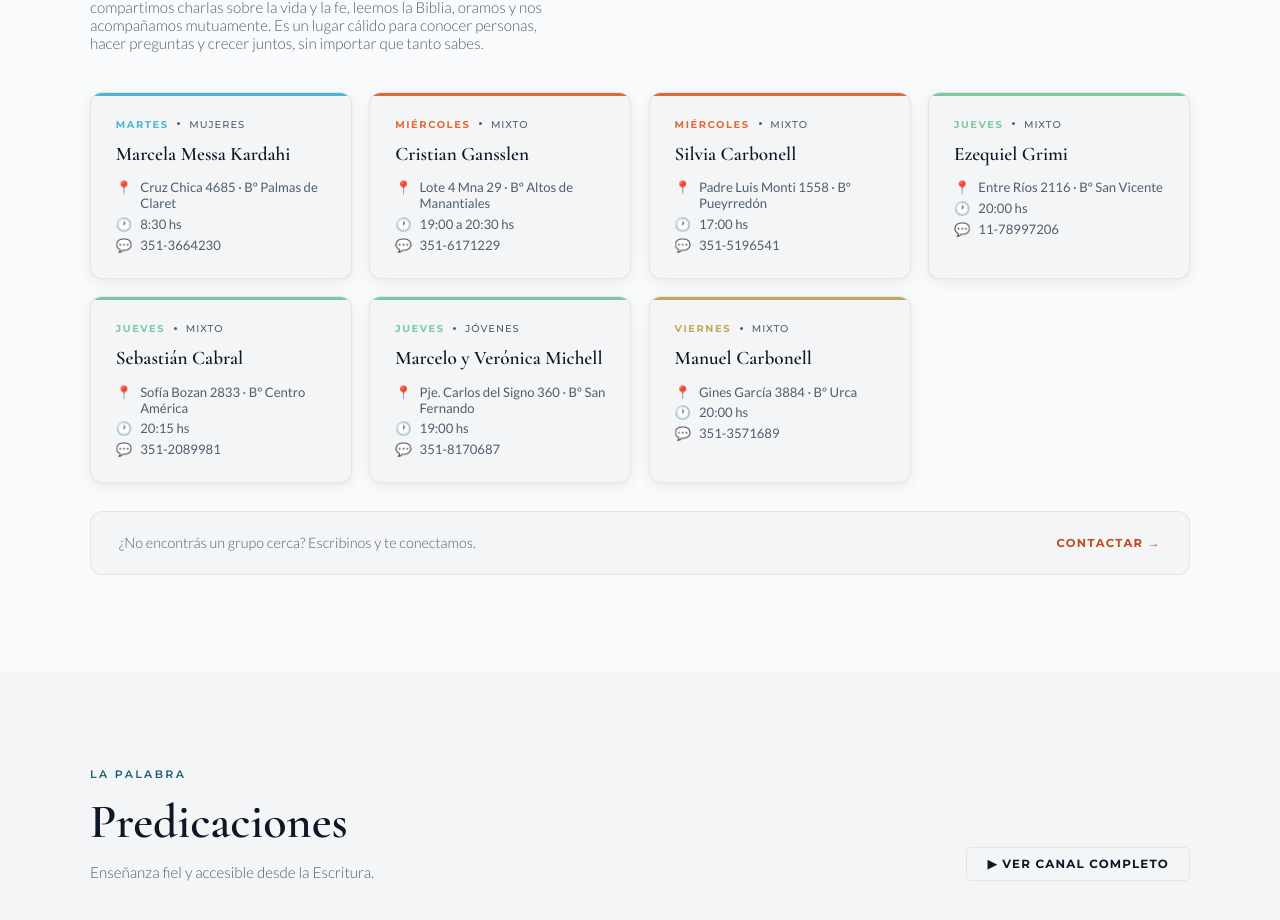
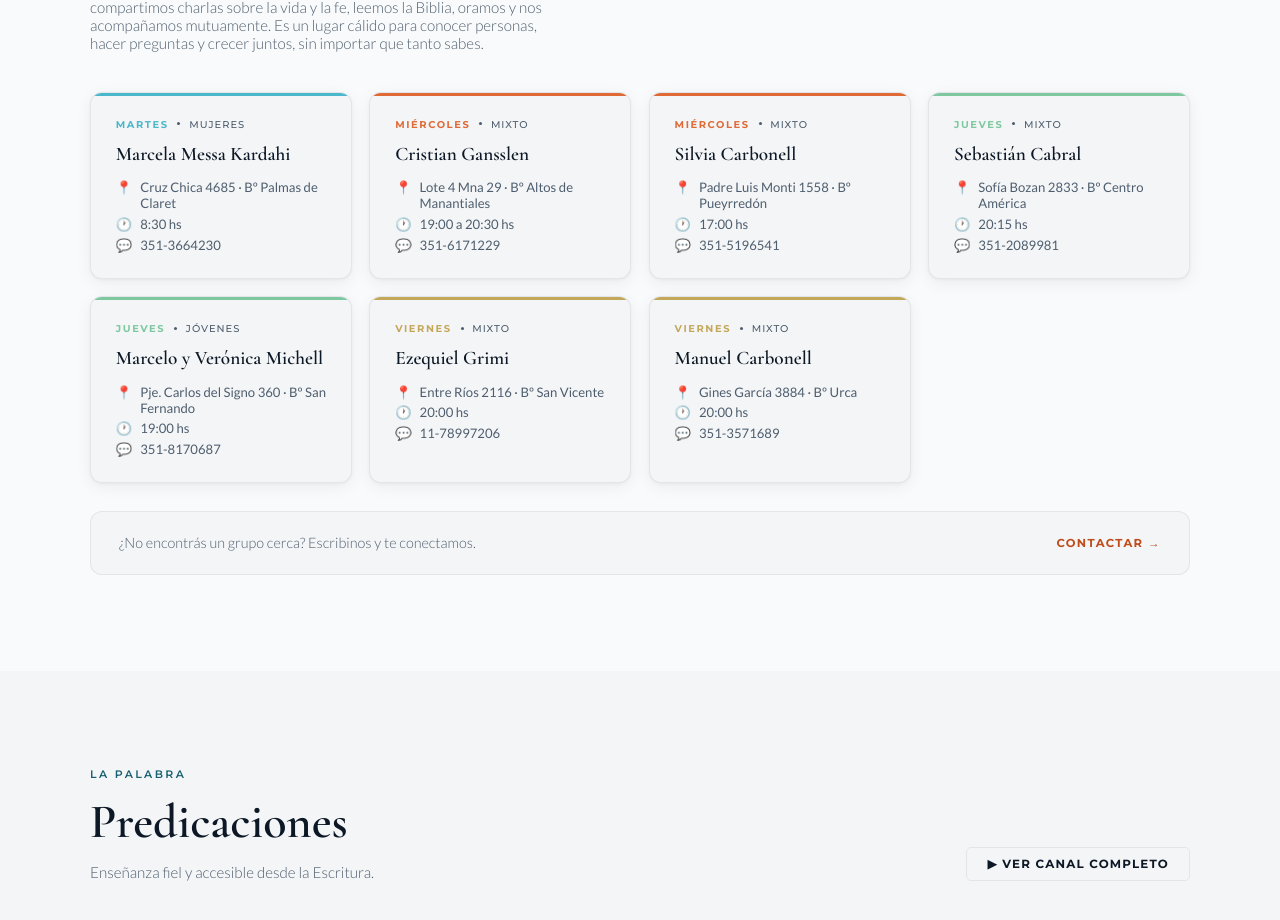
Before and after one commit to mateobenjaminfelicia-source/redime-web, a React (Vite) app: page / in a window 1280 px wide. Shown: the part 5173-6093 px from the top of the page. Built offline with nearby package versions, Linux system fonts and the light colour scheme; grey boxes are pictures that could not be loaded.

Commit message:
Corregi el dia del grupo de Eze

```diff
--- a/src/data.js
+++ b/src/data.js
@@ -85,9 +85,9 @@ export const GROUPS = [
     { day: "Martes", tipo: "Mujeres", leader: "Marcela Messa Kardahi", barrio: "Bº Palmas de Claret", address: "Cruz Chica 4685", time: "8:30 hs", contact: "351-3664230" },
     { day: "Miércoles", tipo: "Mixto", leader: "Cristian Gansslen", barrio: "Bº Altos de Manantiales", address: "Lote 4 Mna 29", time: "19:00 a 20:30 hs", contact: "351-6171229" },
     { day: "Miércoles", tipo: "Mixto", leader: "Silvia Carbonell", barrio: "Bº Pueyrredón", address: "Padre Luis Monti 1558", time: "17:00 hs", contact: "351-5196541" },
-    { day: "Jueves", tipo: "Mixto", leader: "Ezequiel Grimi", barrio: "Bº San Vicente", address: "Entre Ríos 2116", time: "20:00 hs", contact: "11-78997206" },
     { day: "Jueves", tipo: "Mixto", leader: "Sebastián Cabral", barrio: "Bº Centro América", address: "Sofía Bozan 2833", time: "20:15 hs", contact: "351-2089981" },
     { day: "Jueves", tipo: "Jóvenes", leader: "Marcelo y Verónica Michell", barrio: "Bº San Fernando", address: "Pje. Carlos del Signo 360", time: "19:00 hs", contact: "351-8170687" },
+    { day: "Viernes", tipo: "Mixto", leader: "Ezequiel Grimi", barrio: "Bº San Vicente", address: "Entre Ríos 2116", time: "20:00 hs", contact: "11-78997206" },
     { day: "Viernes", tipo: "Mixto", leader: "Manuel Carbonell", barrio: "Bº Urca", address: "Gines García 3884", time: "20:00 hs", contact: "351-3571689" },
 ];
 
```
